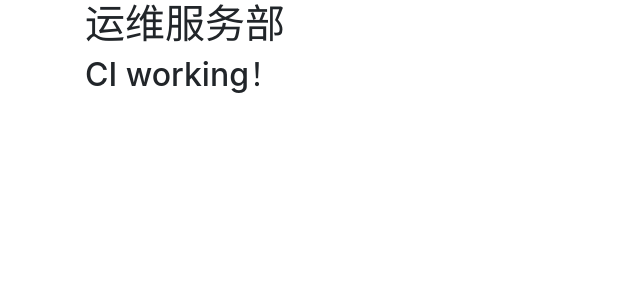
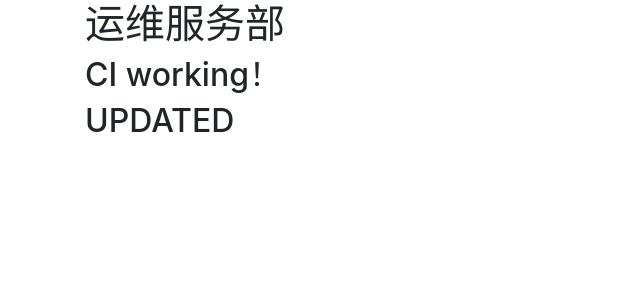
Before and after one commit to YNUOMS/ynuoms.github.io, a Jekyll site: the page built from index.html, in a window 1280 px wide. Shown: the top 300 px of the page, without its empty margins (0-640 px from the left). Built offline with Jekyll 4.4.1, drawn with Linux system fonts in a browser that asks for light colours; nearby versions of some CDN libraries.

Commit message:
Update index.html

```diff
--- a/index.html
+++ b/index.html
@@ -5,3 +5,5 @@ layout: index
 <h1>运维服务部</h1>
 
 <h2>CI working！</h2>
+
+<h2>UPDATED</h2>
```
